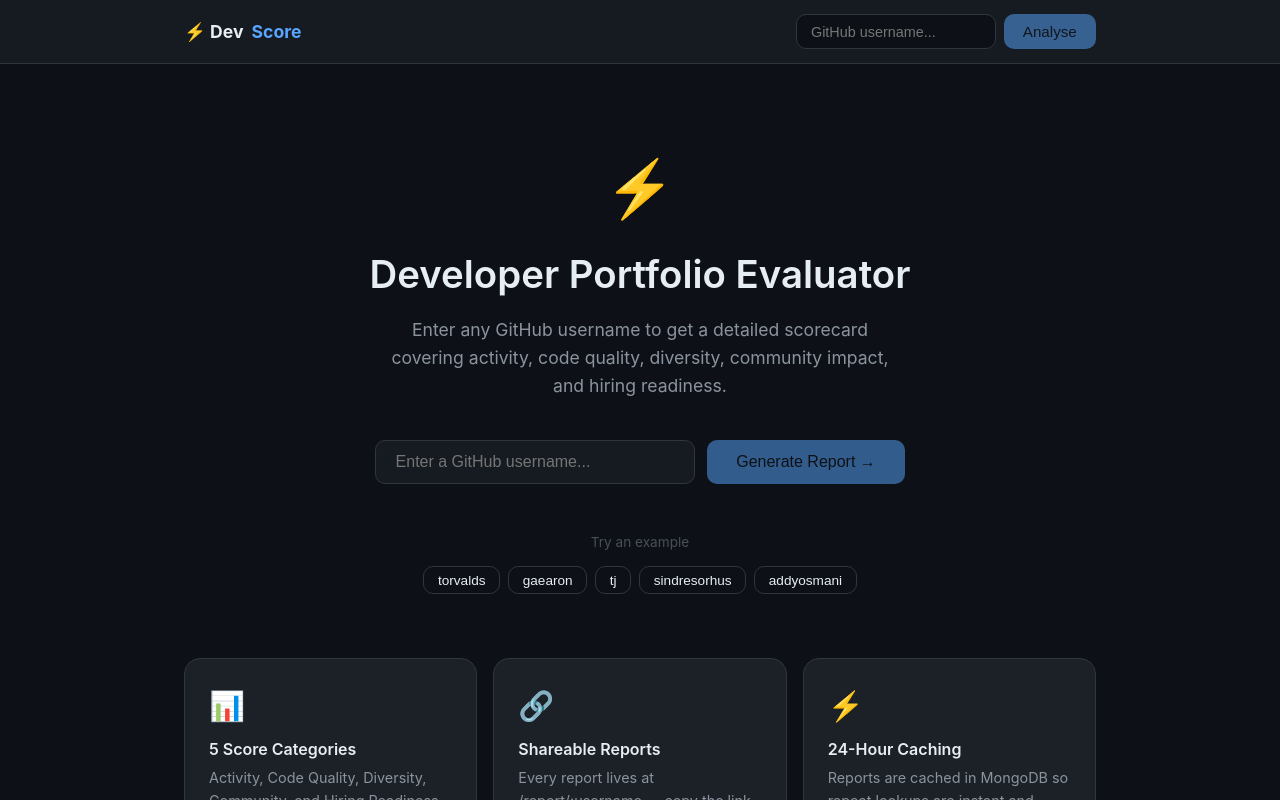
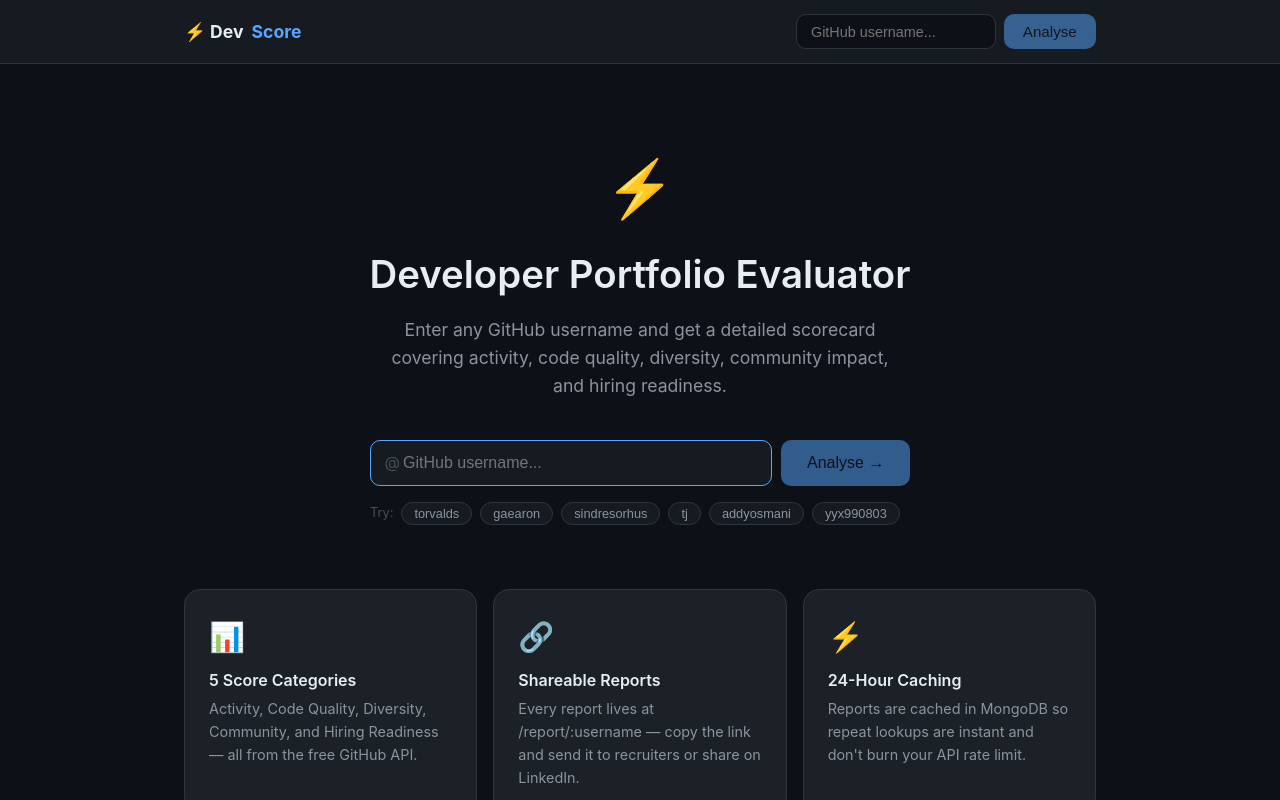
Before and after one commit to Nandeeshsk14/portfolio-evaluator, a React (Vite) app in the folder client/: page / in a window 1280 px wide. Shown: the top 800 px of the page. Built offline with nearby package versions, Linux system fonts and the light colour scheme; no server answers.

Commit message:
Day 8 – Built Axios API utility with error interceptor, SearchBar component with validation and suggestions

```diff
--- a/client/src/components/SearchBar.jsx
+++ b/client/src/components/SearchBar.jsx
@@ -1 +1,116 @@
-export default function SearchBar() { return null; }
+import { useState } from 'react';
+import { useNavigate } from 'react-router-dom';
+
+const SUGGESTIONS = ['torvalds', 'gaearon', 'sindresorhus', 'tj', 'addyosmani', 'yyx990803'];
+
+function SearchBar() {
+  const [input, setInput]       = useState('');
+  const [error, setError]       = useState('');
+  const [focused, setFocused]   = useState(false);
+  const navigate                = useNavigate();
+
+  const validate = (value) => {
+    if (!value.trim()) return 'Please enter a GitHub username.';
+    if (!/^[a-zA-Z0-9]([a-zA-Z0-9-]{0,37}[a-zA-Z0-9])?$/.test(value.trim())) {
+      return 'Invalid GitHub username format.';
+    }
+    return '';
+  };
+
+  const handleSubmit = (e) => {
+    e.preventDefault();
+    const username = input.trim();
+    const err = validate(username);
+    if (err) { setError(err); return; }
+    setError('');
+    navigate(`/report/${username}`);
+  };
+
+  const handleSuggestion = (username) => {
+    setInput(username);
+    setError('');
+    navigate(`/report/${username}`);
+  };
+
+  return (
+    <div style={{ width: '100%', maxWidth: '540px', margin: '0 auto' }}>
+      <form onSubmit={handleSubmit}>
+        <div style={{ display: 'flex', gap: '0.6rem' }}>
+          <div style={{ flex: 1, position: 'relative' }}>
+            {/* Github icon inside input */}
+            <span style={{
+              position: 'absolute', left: '0.9rem', top: '50%',
+              transform: 'translateY(-50%)',
+              color: 'var(--text-muted)', fontSize: '1rem', pointerEvents: 'none',
+            }}>
+              @
+            </span>
+            <input
+              type="text"
+              value={input}
+              onChange={(e) => { setInput(e.target.value); setError(''); }}
+              onFocus={() => setFocused(true)}
+              onBlur={() => setTimeout(() => setFocused(false), 150)}
+              placeholder="GitHub username..."
+              autoComplete="off"
+              autoFocus
+              style={{
+                width: '100%',
+                background: 'var(--bg-secondary)',
+                border: `1px solid ${error ? 'var(--danger)' : focused ? 'var(--accent)' : 'var(--border)'}`,
+                borderRadius: 'var(--radius-md)',
+                padding: '0.8rem 1rem 0.8rem 2rem',
+                color: 'var(--text-primary)',
+                fontSize: '1rem',
+                outline: 'none',
+                transition: 'border-color 0.15s',
+              }}
+            />
+          </div>
+          <button
+            type="submit"
+            className="btn btn-primary"
+            style={{ padding: '0.8rem 1.6rem', fontSize: '1rem', whiteSpace: 'nowrap' }}
+            disabled={!input.trim()}
+          >
+            Analyse →
+          </button>
+        </div>
+
+        {/* Validation error */}
+        {error && (
+          <p style={{ color: 'var(--danger)', fontSize: '0.83rem', marginTop: '0.4rem' }}>
+            {error}
+          </p>
+        )}
+      </form>
+
+      {/* Suggestion chips */}
+      <div style={{ marginTop: '1rem', display: 'flex', alignItems: 'center', gap: '0.5rem', flexWrap: 'wrap' }}>
+        <span style={{ fontSize: '0.8rem', color: 'var(--text-muted)' }}>Try:</span>
+        {SUGGESTIONS.map((s) => (
+          <button
+            key={s}
+            onClick={() => handleSuggestion(s)}
+            style={{
+              background: 'var(--bg-secondary)',
+              border: '1px solid var(--border)',
+              borderRadius: '999px',
+              padding: '0.2rem 0.75rem',
+              fontSize: '0.8rem',
+              color: 'var(--text-secondary)',
+              cursor: 'pointer',
+              transition: 'border-color 0.15s, color 0.15s',
+            }}
+            onMouseEnter={(e) => { e.target.style.borderColor = 'var(--accent)'; e.target.style.color = 'var(--accent)'; }}
+            onMouseLeave={(e) => { e.target.style.borderColor = 'var(--border)'; e.target.style.color = 'var(--text-secondary)'; }}
+          >
+            {s}
+          </button>
+        ))}
+      </div>
+    </div>
+  );
+}
+
+export default SearchBar;
--- a/client/src/pages/Home.jsx
+++ b/client/src/pages/Home.jsx
@@ -1,18 +1,6 @@
-import { useState } from 'react';
-import { useNavigate } from 'react-router-dom';
-
-const EXAMPLE_USERS = ['torvalds', 'gaearon', 'tj', 'sindresorhus', 'addyosmani'];
+import SearchBar from '../components/SearchBar.jsx';
 
 function Home() {
-  const [input, setInput] = useState('');
-  const navigate = useNavigate();
-
-  const handleSubmit = (e) => {
-    e.preventDefault();
-    const username = input.trim();
-    if (username) navigate(`/report/${username}`);
-  };
-
   return (
     <div className="container" style={{ paddingTop: '5rem', paddingBottom: '4rem' }}>
 
@@ -23,60 +11,20 @@
           Developer Portfolio Evaluator
         </h1>
         <p style={{ color: 'var(--text-secondary)', fontSize: '1.1rem', maxWidth: '520px', margin: '0 auto 2.5rem' }}>
-          Enter any GitHub username to get a detailed scorecard covering activity,
+          Enter any GitHub username and get a detailed scorecard covering activity,
           code quality, diversity, community impact, and hiring readiness.
         </p>
 
-        {/* Search form */}
-        <form onSubmit={handleSubmit} style={{ display: 'flex', gap: '0.75rem', justifyContent: 'center', flexWrap: 'wrap' }}>
-          <input
-            type="text"
-            value={input}
-            onChange={(e) => setInput(e.target.value)}
-            placeholder="Enter a GitHub username..."
-            autoFocus
-            style={{
-              background: 'var(--bg-secondary)',
-              border: '1px solid var(--border)',
-              borderRadius: 'var(--radius-md)',
-              padding: '0.75rem 1.2rem',
-              color: 'var(--text-primary)',
-              fontSize: '1rem',
-              width: '320px',
-              outline: 'none',
-            }}
-          />
-          <button type="submit" className="btn btn-primary" style={{ padding: '0.75rem 1.8rem', fontSize: '1rem' }} disabled={!input.trim()}>
-            Generate Report →
-          </button>
-        </form>
-      </div>
-
-      {/* Example users */}
-      <div style={{ textAlign: 'center', marginBottom: '4rem' }}>
-        <p style={{ color: 'var(--text-muted)', fontSize: '0.85rem', marginBottom: '0.75rem' }}>
-          Try an example
-        </p>
-        <div style={{ display: 'flex', gap: '0.5rem', justifyContent: 'center', flexWrap: 'wrap' }}>
-          {EXAMPLE_USERS.map((user) => (
-            <button
-              key={user}
-              onClick={() => navigate(`/report/${user}`)}
-              className="btn btn-outline"
-              style={{ fontSize: '0.85rem', padding: '0.35rem 0.85rem' }}
-            >
-              {user}
-            </button>
-          ))}
-        </div>
+        {/* SearchBar component */}
+        <SearchBar />
       </div>
 
       {/* Feature cards */}
-      <div style={{ display: 'grid', gridTemplateColumns: 'repeat(auto-fit, minmax(260px, 1fr))', gap: '1rem' }}>
+      <div style={{ display: 'grid', gridTemplateColumns: 'repeat(auto-fit, minmax(260px, 1fr))', gap: '1rem', marginTop: '4rem' }}>
         {[
-          { icon: '📊', title: '5 Score Categories', desc: 'Activity, Code Quality, Diversity, Community, and Hiring Readiness — all computed from the free GitHub API.' },
-          { icon: '🔗', title: 'Shareable Reports', desc: 'Every report lives at /report/:username — copy the link and send it to recruiters or share on LinkedIn.' },
-          { icon: '⚡', title: '24-Hour Caching', desc: 'Reports are cached in MongoDB so repeat lookups are instant and don\'t burn your API rate limit.' },
+          { icon: '📊', title: '5 Score Categories',  desc: 'Activity, Code Quality, Diversity, Community, and Hiring Readiness — all from the free GitHub API.' },
+          { icon: '🔗', title: 'Shareable Reports',   desc: 'Every report lives at /report/:username — copy the link and send it to recruiters or share on LinkedIn.' },
+          { icon: '⚡', title: '24-Hour Caching',     desc: 'Reports are cached in MongoDB so repeat lookups are instant and don\'t burn your API rate limit.' },
         ].map((f) => (
           <div key={f.title} className="card">
             <div style={{ fontSize: '1.8rem', marginBottom: '0.6rem' }}>{f.icon}</div>
--- a/client/src/pages/Report.jsx
+++ b/client/src/pages/Report.jsx
@@ -1,7 +1,7 @@
 import { useParams, useNavigate } from 'react-router-dom';
 import { useState, useEffect } from 'react';
+import { fetchReport } from '../utils/api.js';
 
-// Placeholder — full components get built Days 8-14
 function Report() {
   const { username } = useParams();
   const navigate     = useNavigate();
@@ -9,19 +9,13 @@
   const [loading, setLoading] = useState(true);
   const [error, setError]     = useState('');
 
-  const API_URL = import.meta.env.VITE_API_URL || 'http://localhost:5000/api';
-
   useEffect(() => {
     if (!username) return;
     setLoading(true);
     setError('');
     setReport(null);
 
-    fetch(`${API_URL}/profile/${username}`)
-      .then((res) => {
-        if (!res.ok) return res.json().then((d) => { throw new Error(d.error || 'Failed to fetch'); });
-        return res.json();
-      })
+    fetchReport(username)
       .then((data) => { setReport(data); setLoading(false); })
       .catch((err) => { setError(err.message); setLoading(false); });
   }, [username]);
@@ -30,6 +24,9 @@
     <div className="spinner-wrap">
       <div className="spinner" />
       <p>Analysing <strong>{username}</strong>'s GitHub profile...</p>
+      <p style={{ fontSize: '0.82rem', color: 'var(--text-muted)' }}>
+        First fetch may take up to 10 seconds
+      </p>
     </div>
   );
 
@@ -44,38 +41,54 @@
 
   if (!report) return null;
 
-  // Temporary display — replaced with full ScoreCard component from Day 9 onwards
+  const scoreColor = (v) => v >= 60 ? 'var(--success)' : v >= 35 ? 'var(--warning)' : 'var(--danger)';
+
   return (
     <div className="container" style={{ paddingTop: '2rem', paddingBottom: '3rem' }}>
 
       {/* Profile header */}
       <div className="card" style={{ display: 'flex', alignItems: 'center', gap: '1.5rem', marginBottom: '1.5rem', flexWrap: 'wrap' }}>
-        <img src={report.avatarUrl} alt={report.name} style={{ width: 80, height: 80, borderRadius: '50%', border: '3px solid var(--border)' }} />
+        <img
+          src={report.avatarUrl}
+          alt={report.name}
+          style={{ width: 80, height: 80, borderRadius: '50%', border: '3px solid var(--border)' }}
+        />
         <div style={{ flex: 1 }}>
           <h1 style={{ fontSize: '1.5rem' }}>{report.name}</h1>
           <p style={{ color: 'var(--text-secondary)' }}>@{report.username}</p>
-          {report.bio && <p style={{ marginTop: '0.4rem', color: 'var(--text-secondary)', fontSize: '0.95rem' }}>{report.bio}</p>}
+          {report.bio && (
+            <p style={{ marginTop: '0.4rem', color: 'var(--text-secondary)', fontSize: '0.95rem' }}>
+              {report.bio}
+            </p>
+          )}
+          <div style={{ display: 'flex', gap: '1rem', marginTop: '0.5rem', fontSize: '0.82rem', color: 'var(--text-muted)' }}>
+            <span>👥 {report.followers} followers</span>
+            <span>📁 {report.publicRepos} repos</span>
+            {report.location && <span>📍 {report.location}</span>}
+          </div>
         </div>
-        <div style={{ textAlign: 'center' }}>
-          <div style={{ fontSize: '2.5rem', fontWeight: 700, color: 'var(--accent)' }}>{report.scores.overall}</div>
-          <div style={{ fontSize: '0.8rem', color: 'var(--text-muted)' }}>Overall Score</div>
+        <div style={{ textAlign: 'center', minWidth: '80px' }}>
+          <div style={{ fontSize: '2.8rem', fontWeight: 700, color: scoreColor(report.scores.overall) }}>
+            {report.scores.overall}
+          </div>
+          <div style={{ fontSize: '0.78rem', color: 'var(--text-muted)' }}>Overall / 100</div>
         </div>
       </div>
 
       {/* Score grid */}
       <div style={{ display: 'grid', gridTemplateColumns: 'repeat(auto-fit, minmax(160px, 1fr))', gap: '1rem', marginBottom: '1.5rem' }}>
         {[
-          { label: 'Activity',       value: report.scores.activity,     weight: '25%' },
-          { label: 'Code Quality',   value: report.scores.codeQuality,  weight: '20%' },
-          { label: 'Diversity',      value: report.scores.diversity,     weight: '20%' },
-          { label: 'Community',      value: report.scores.community,     weight: '20%' },
-          { label: 'Hiring Ready',   value: report.scores.hiringReady,  weight: '15%' },
+          { label: 'Activity',     value: report.scores.activity,    weight: '25%' },
+          { label: 'Code Quality', value: report.scores.codeQuality, weight: '20%' },
+          { label: 'Diversity',    value: report.scores.diversity,    weight: '20%' },
+          { label: 'Community',    value: report.scores.community,    weight: '20%' },
+          { label: 'Hiring Ready', value: report.scores.hiringReady, weight: '15%' },
         ].map((s) => (
           <div key={s.label} className="card" style={{ textAlign: 'center' }}>
-            <div style={{ fontSize: '1.8rem', fontWeight: 700, color: s.value >= 60 ? 'var(--success)' : s.value >= 35 ? 'var(--warning)' : 'var(--danger)' }}>
+            <div style={{ fontSize: '1.8rem', fontWeight: 700, color: scoreColor(s.value) }}>
               {s.value}
             </div>
-            <div style={{ fontSize: '0.85rem', fontWeight: 600, color: 'var(--text-primary)', marginTop: '0.2rem' }}>{s.label}</div>
+            <div style={{ fontSize: '0.85rem', fontWeight: 600, marginTop: '0.2rem' }}>{s.label}</div>
             <div style={{ fontSize: '0.75rem', color: 'var(--text-muted)' }}>weight {s.weight}</div>
           </div>
         ))}
@@ -83,17 +96,34 @@
 
       {/* Top repos */}
       {report.topRepos?.length > 0 && (
-        <div className="card">
+        <div className="card" style={{ marginBottom: '1.5rem' }}>
           <h2 style={{ fontSize: '1rem', marginBottom: '1rem' }}>Top Repositories</h2>
-          <div style={{ display: 'flex', flexDirection: 'column', gap: '0.75rem' }}>
-            {report.topRepos.slice(0, 6).map((repo) => (
-              <div key={repo.name} style={{ display: 'flex', justifyContent: 'space-between', alignItems: 'center', padding: '0.6rem 0', borderBottom: '1px solid var(--border)', flexWrap: 'wrap', gap: '0.5rem' }}>
-                <div>
-                  <a href={repo.url} target="_blank" rel="noreferrer" style={{ fontWeight: 600, fontSize: '0.95rem' }}>{repo.name}</a>
-                  {repo.description && <p style={{ color: 'var(--text-secondary)', fontSize: '0.82rem', marginTop: '0.1rem' }}>{repo.description}</p>}
+          <div style={{ display: 'flex', flexDirection: 'column', gap: '0' }}>
+            {report.topRepos.map((repo, i) => (
+              <div
+                key={repo.name}
+                style={{
+                  display: 'flex', justifyContent: 'space-between', alignItems: 'center',
+                  padding: '0.75rem 0', flexWrap: 'wrap', gap: '0.5rem',
+                  borderBottom: i < report.topRepos.length - 1 ? '1px solid var(--border)' : 'none',
+                }}
+              >
+                <div style={{ flex: 1, minWidth: '200px' }}>
+                  <a href={repo.url} target="_blank" rel="noreferrer" style={{ fontWeight: 600, fontSize: '0.95rem' }}>
+                    {repo.name}
+                  </a>
+                  {repo.description && (
+                    <p style={{ color: 'var(--text-secondary)', fontSize: '0.82rem', marginTop: '0.15rem' }}>
+                      {repo.description.slice(0, 80)}{repo.description.length > 80 ? '…' : ''}
+                    </p>
+                  )}
                 </div>
-                <div style={{ display: 'flex', gap: '0.75rem', fontSize: '0.82rem', color: 'var(--text-muted)' }}>
-                  {repo.language && <span style={{ background: 'var(--bg-secondary)', padding: '0.15rem 0.5rem', borderRadius: 'var(--radius-sm)' }}>{repo.language}</span>}
+                <div style={{ display: 'flex', gap: '0.6rem', fontSize: '0.82rem', color: 'var(--text-muted)', alignItems: 'center' }}>
+                  {repo.language && (
+                    <span style={{ background: 'var(--bg-secondary)', border: '1px solid var(--border)', padding: '0.15rem 0.55rem', borderRadius: 'var(--radius-sm)' }}>
+                      {repo.language}
+                    </span>
+                  )}
                   <span>⭐ {repo.stars}</span>
                   <span>🍴 {repo.forks}</span>
                 </div>
@@ -103,15 +133,39 @@
         </div>
       )}
 
-      {/* Cache status + share */}
-      <div style={{ display: 'flex', justifyContent: 'space-between', alignItems: 'center', marginTop: '1.5rem', flexWrap: 'wrap', gap: '0.5rem' }}>
+      {/* Language distribution */}
+      {report.languages?.length > 0 && (
+        <div className="card" style={{ marginBottom: '1.5rem' }}>
+          <h2 style={{ fontSize: '1rem', marginBottom: '1rem' }}>Language Distribution</h2>
+          <div style={{ display: 'flex', flexDirection: 'column', gap: '0.6rem' }}>
+            {report.languages.map((lang) => (
+              <div key={lang.name}>
+                <div style={{ display: 'flex', justifyContent: 'space-between', fontSize: '0.85rem', marginBottom: '0.25rem' }}>
+                  <span>{lang.name}</span>
+                  <span style={{ color: 'var(--text-muted)' }}>{lang.percent}%</span>
+                </div>
+                <div style={{ background: 'var(--bg-secondary)', borderRadius: '999px', height: '6px', overflow: 'hidden' }}>
+                  <div style={{ width: `${lang.percent}%`, height: '100%', background: 'var(--accent)', borderRadius: '999px' }} />
+                </div>
+              </div>
+            ))}
+          </div>
+        </div>
+      )}
+
+      {/* Footer row */}
+      <div style={{ display: 'flex', justifyContent: 'space-between', alignItems: 'center', flexWrap: 'wrap', gap: '0.5rem' }}>
         <span style={{ fontSize: '0.8rem', color: 'var(--text-muted)' }}>
           {report.fromCache ? '⚡ Served from cache' : '🔄 Freshly fetched from GitHub'}
+          {report.cachedAt && ` · ${new Date(report.cachedAt).toLocaleString()}`}
         </span>
         <button
           className="btn btn-outline"
           style={{ fontSize: '0.85rem' }}
-          onClick={() => { navigator.clipboard.writeText(window.location.href); alert('Link copied!'); }}
+          onClick={() => {
+            navigator.clipboard.writeText(window.location.href);
+            alert('Link copied to clipboard!');
+          }}
         >
           🔗 Copy shareable link
         </button>
--- a/client/src/utils/api.js
+++ b/client/src/utils/api.js
@@ -1 +1,61 @@
-// TODO (Day 8): Axios calls to the backend API
+import axios from 'axios';
+
+const BASE_URL = import.meta.env.VITE_API_URL || 'http://localhost:5000/api';
+
+// Axios instance — all calls go through this
+const api = axios.create({
+  baseURL: BASE_URL,
+  timeout: 30000, // 30s — GitHub API can be slow on first fetch
+});
+
+/**
+ * Fetch (or generate) a full scored report for a GitHub username.
+ * Hits cache first, fetches fresh if not cached.
+ */
+export const fetchReport = async (username) => {
+  const { data } = await api.get(`/profile/${username.trim().toLowerCase()}`);
+  return data;
+};
+
+/**
+ * Return cached report only — no GitHub API call.
+ * Throws if no valid cache exists.
+ */
+export const fetchCachedReport = async (username) => {
+  const { data } = await api.get(`/profile/${username.trim().toLowerCase()}/cached`);
+  return data;
+};
+
+/**
+ * Compare two GitHub profiles side by side.
+ * Returns { profiles: [report1, report2], winners: { category: username } }
+ */
+export const compareProfiles = async (u1, u2) => {
+  const { data } = await api.get('/compare', { params: { u1, u2 } });
+  return data;
+};
+
+/**
+ * Check backend + database health.
+ */
+export const checkHealth = async () => {
+  const { data } = await api.get('/health');
+  return data;
+};
+
+// Global error interceptor — normalises error messages
+api.interceptors.response.use(
+  (response) => response,
+  (error) => {
+    const message =
+      error.response?.data?.error ||
+      (error.code === 'ECONNABORTED' ? 'Request timed out. Please try again.' : null) ||
+      (error.request ? 'Cannot reach the server. Is the backend running?' : null) ||
+      error.message ||
+      'Something went wrong.';
+
+    return Promise.reject(new Error(message));
+  }
+);
+
+export default api;
```
